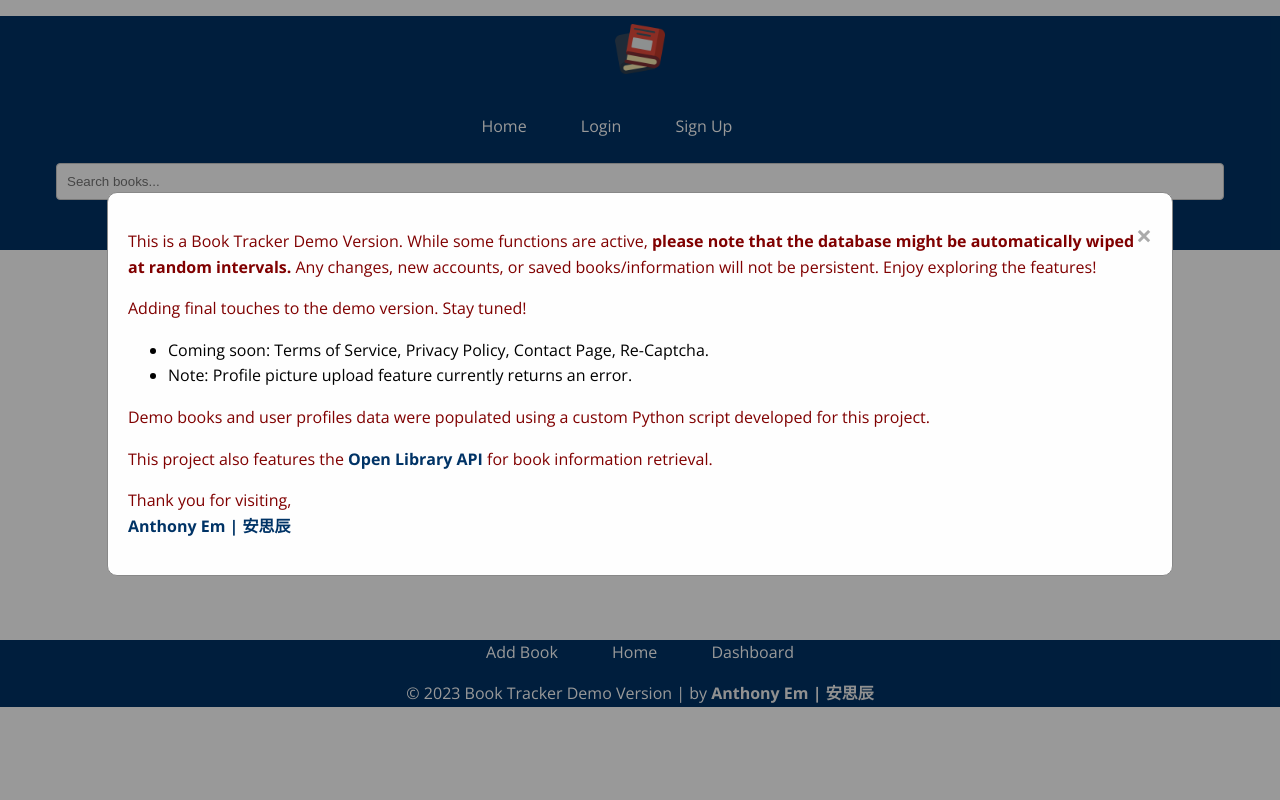
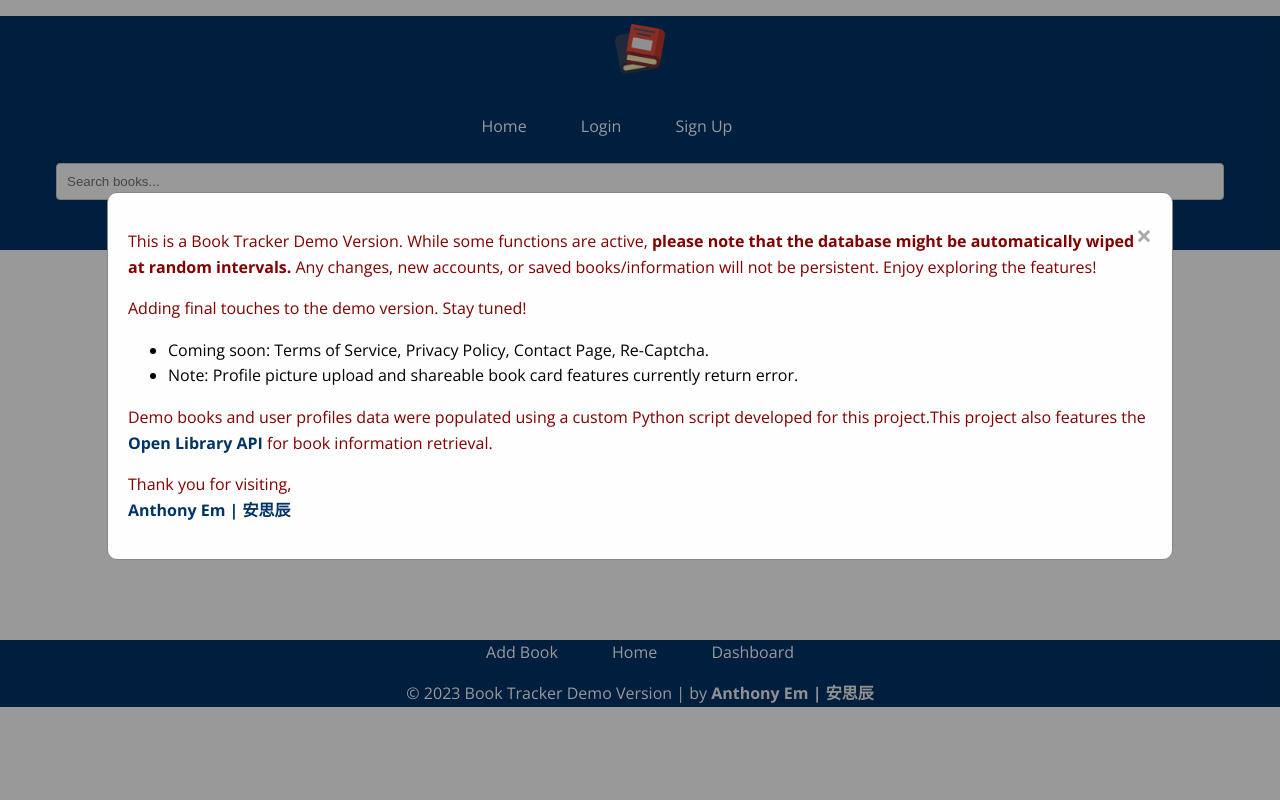
Before and after one commit to AnSiChen/library_demo, a Django app: page / in a window 1280 px wide. Run offline with Django 5.2, Linux system fonts and the light colour scheme; data that the repository does not hold is empty.

Commit message:
Fix modal message to add new found error

```diff
--- a/library_demo_app/templates/tracker/home.html
+++ b/library_demo_app/templates/tracker/home.html
@@ -10,10 +10,9 @@
     <p>Adding final touches to the demo version. Stay tuned!</p>
     <ul>
       <li>Coming soon: Terms of Service, Privacy Policy, Contact Page, Re-Captcha.</li>
-      <li>Note: Profile picture upload feature currently returns an error.</li>
+      <li>Note: Profile picture upload and shareable book card features currently return error.</li>
     </ul>
-    <p>Demo books and user profiles data were populated using a custom Python script developed for this project.</p>
-    <p>This project also features the <a href="https://openlibrary.org" class="modal-a" target="_blank">Open Library API</a> for book information retrieval.</p>
+    <p>Demo books and user profiles data were populated using a custom Python script developed for this project.This project also features the <a href="https://openlibrary.org" class="modal-a" target="_blank">Open Library API</a> for book information retrieval.</p>
     <p>Thank you for visiting,<br> <a href="https://anthonyem.com" class="modal-a" target="_blank">Anthony Em | 安思辰</a></p>
   </div>
 
```
